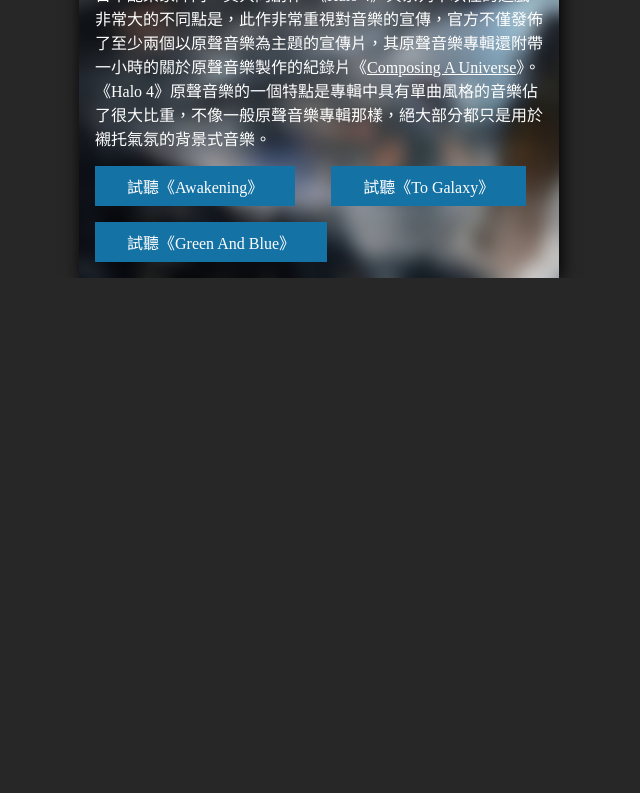
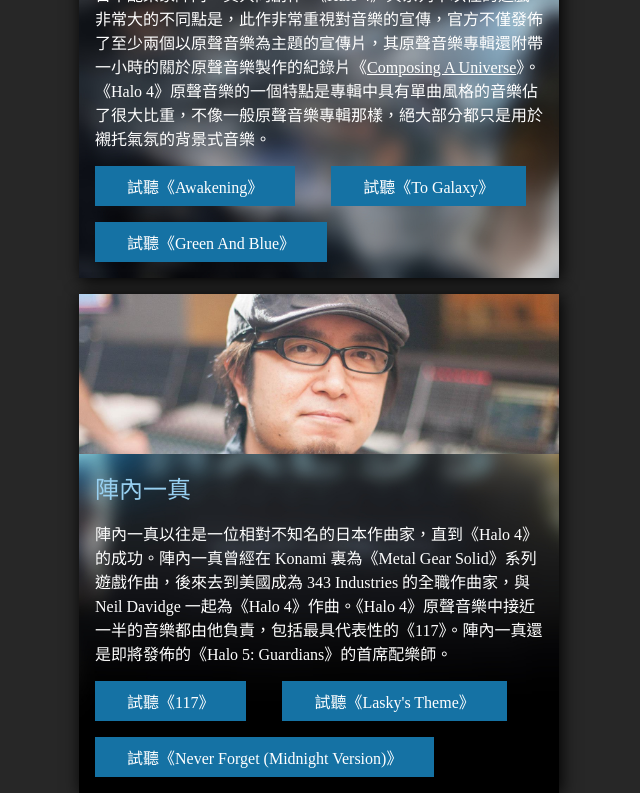
Before and after one commit to liao-may/ost-composers, a plain HTML site: page src/index.html in a window 1280 px wide. Shown: the part 2973-3766 px from the top of the page, without its empty margins (321-961 px from the left). Before the commit the page ends 3251 px from the top, so only its background shows below. Drawn offline with nearby package versions, Linux system fonts and the light colour scheme.

Commit message:
Add composer Kazuma Jinnouchi

```diff
--- a/src/css/index.css
+++ b/src/css/index.css
@@ -60,3 +60,12 @@ header > .text-ribbon p {
 #card-davidge img {
   margin-top: -13%;
 }
+
+#card-jinnouchi {
+  background-image: url("../img/halo5-bg.jpg");
+  background-position: center;
+}
+
+#card-jinnouchi img{
+  margin-top: -40%;
+}
--- a/src/index.html
+++ b/src/index.html
@@ -83,5 +83,15 @@
       <a href="https://play.spotify.com/track/1KEGd9Acthe3opSEA0UD9D">試聽《To Galaxy》</a>
       <a href="https://play.spotify.com/track/2vHv2w6V63208PMMZGPiyp">試聽《Green And Blue》</a>
     </section>
+    <section id="card-jinnouchi" class="info-card">
+      <div>
+        <img src="img/jinnouchi.jpg"/>
+      </div>
+      <h2>陣內一真</h2>
+      <p>陣內一真以往是一位相對不知名的日本作曲家，直到《Halo 4》的成功。陣內一真曾經在 Konami 裏為《Metal Gear Solid》系列遊戲作曲，後來去到美國成為 343 Industries 的全職作曲家，與 Neil Davidge 一起為《Halo 4》作曲。《Halo 4》原聲音樂中接近一半的音樂都由他負責，包括最具代表性的《117》。陣內一真還是即將發佈的《Halo 5: Guardians》的首席配樂師。</p>
+      <a href="https://play.spotify.com/track/3zbcw31skX7TJA18orjHnm">試聽《117》</a>
+      <a href="https://play.spotify.com/track/1NNgARFOXie2GQSUxTnLF8">試聽《Lasky's Theme》</a>
+      <a href="https://play.spotify.com/track/1vSxKzNQFrBiwEoif4TVdo">試聽《Never Forget (Midnight Version)》</a>
+    </section>
   </body>
 </html>
```
Also changed, not shown: src/img/halo5-bg.jpg (added), src/img/jinnouchi.jpg (added).
